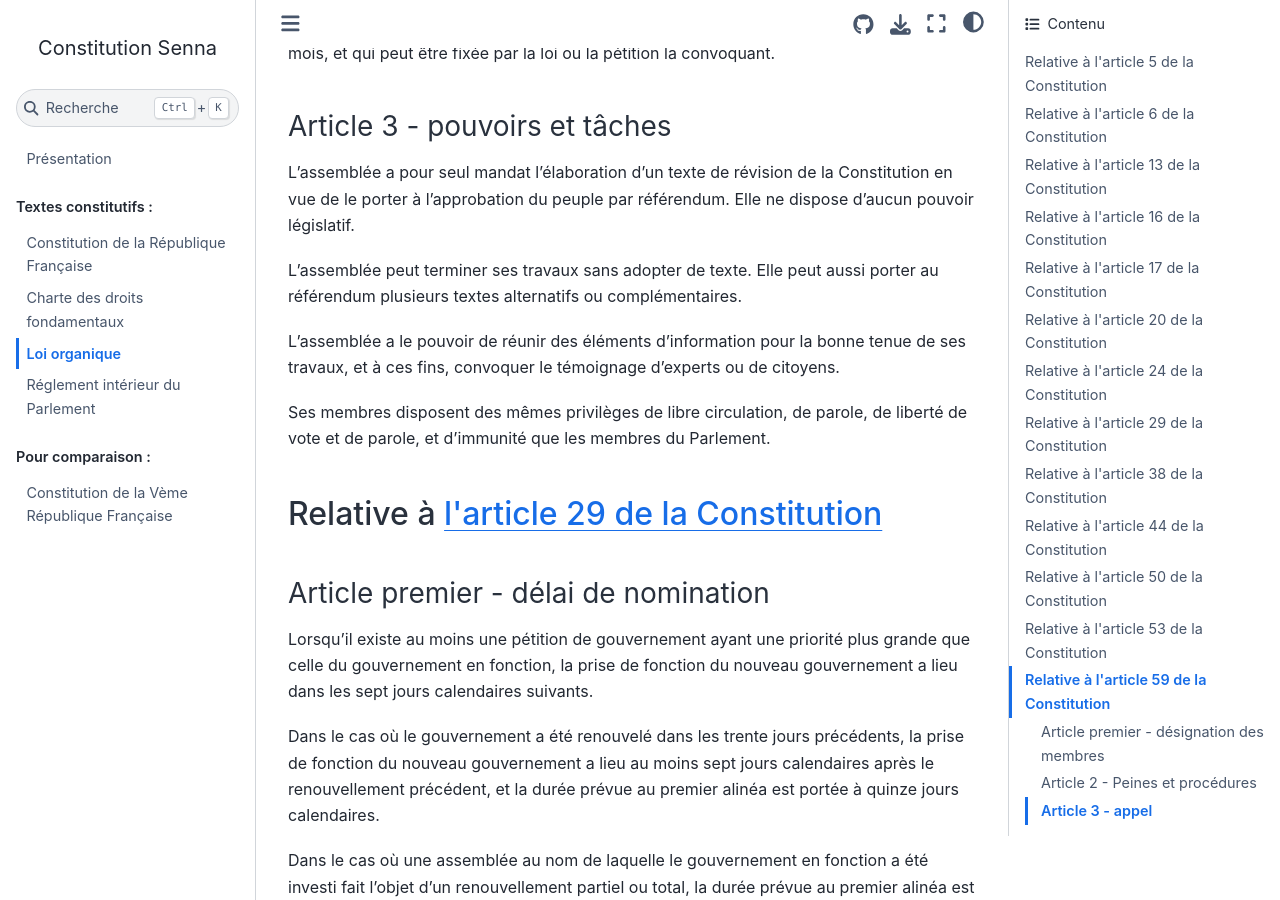
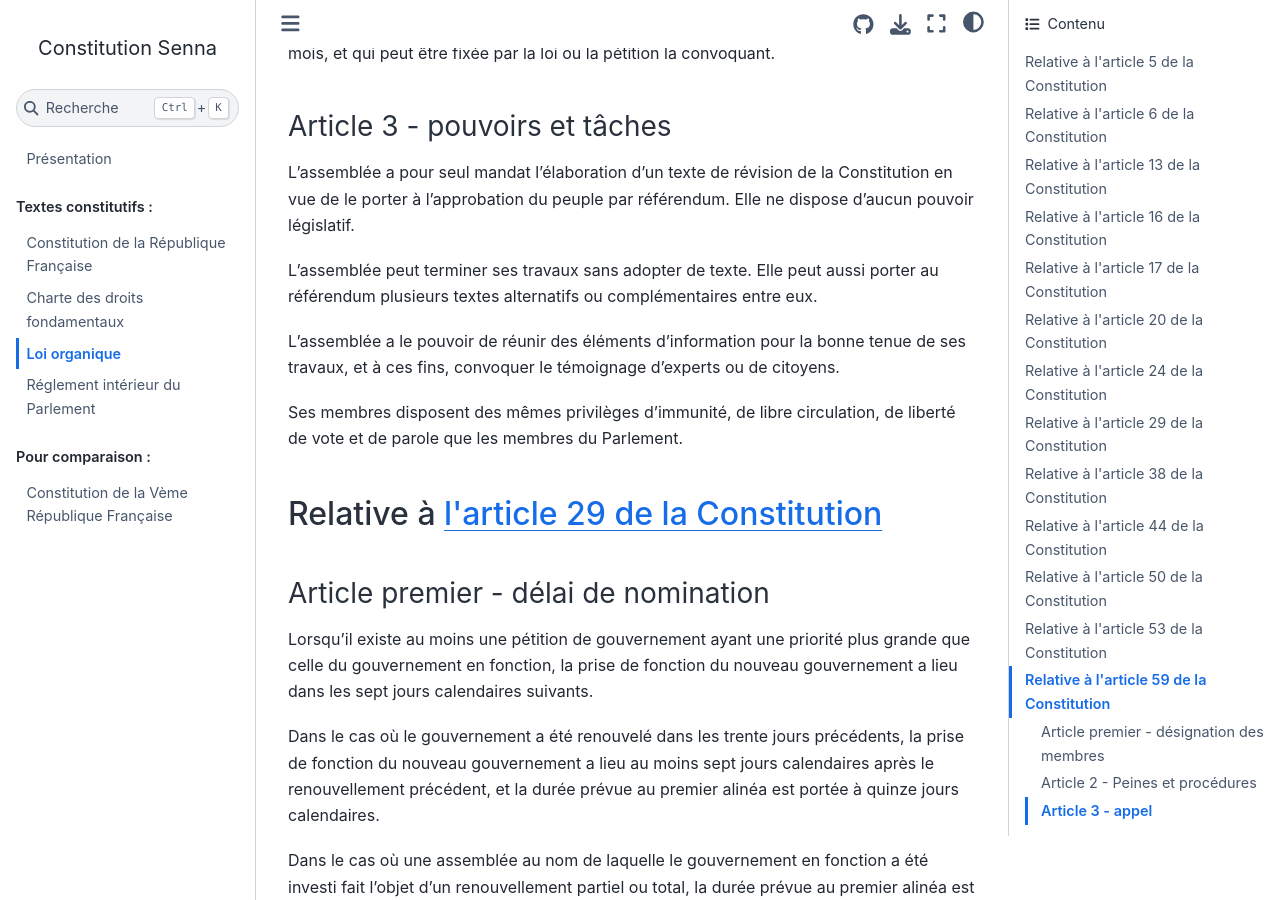
Before and after one commit to Gouvernathor/senna, a Sphinx documentation site: the page built from source/organique.rst, in a window 1280 px wide and 900 px high, scrolled down 6337 px. Built offline with Sphinx 7.4.7 and the Sphinx Book theme 1.1.4, drawn with Linux system fonts in a browser that asks for light colours.

Commit message:
Reformulations sur l'assemblée constituante

```diff
--- a/source/organique.rst
+++ b/source/organique.rst
@@ -181,11 +181,11 @@
 ------------------------------
 L'assemblée a pour seul mandat l'élaboration d'un texte de révision de la Constitution en vue de le porter à l'approbation du peuple par référendum. Elle ne dispose d'aucun pouvoir législatif.
 
-L'assemblée peut terminer ses travaux sans adopter de texte. Elle peut aussi porter au référendum plusieurs textes alternatifs ou complémentaires.
+L'assemblée peut terminer ses travaux sans adopter de texte. Elle peut aussi porter au référendum plusieurs textes alternatifs ou complémentaires entre eux.
 
 L'assemblée a le pouvoir de réunir des éléments d'information pour la bonne tenue de ses travaux, et à ces fins, convoquer le témoignage d'experts ou de citoyens.
 
-Ses membres disposent des mêmes privilèges de libre circulation, de parole, de liberté de vote et de parole, et d'immunité que les membres du Parlement.
+Ses membres disposent des mêmes privilèges d'immunité, de libre circulation, de liberté de vote et de parole que les membres du Parlement.
 
 .. -----------------------------------------------
 .. Relative à :artref:`référendums`
```
